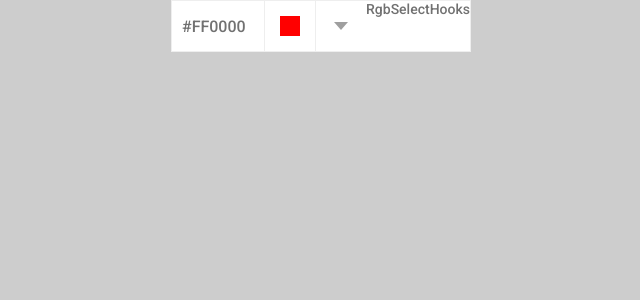
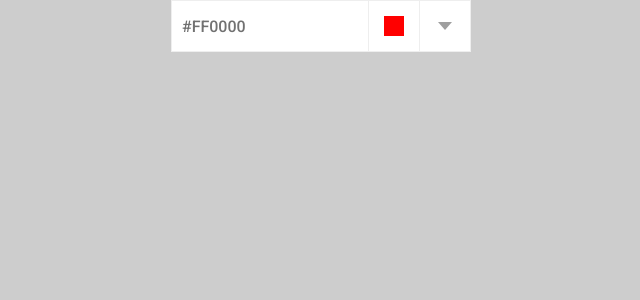
Before and after one commit to EDhalms/Color-Picker, a React (Create React App) app: page / in a window 1280 px wide. Shown: the top 300 px of the page, without its empty margins (319-959 px from the left). Built offline with nearby package versions, Linux system fonts and the light colour scheme.

Commit message:
HexSelectHooks component

```diff
--- a/src/components/color-picker/ColorPicker.js
+++ b/src/components/color-picker/ColorPicker.js
@@ -1,5 +1,4 @@
 import React from 'react';
-import HexSelect from './hex-select/HexSelect';
 import HexSelectHooks from './hex-select/HexSelectHooks';
 import RgbSelect from './rgb-select/RgbSelect';
 import './colorPicker.css';
@@ -37,13 +36,12 @@ class ColorPiker extends React.Component {
             />
           </div>
           <div className="hex-section">
-            <HexSelect
-              colors={this.props.colors}
-              currentColor={this.state.color}
-              onChange={this.onColorChange}
+            <HexSelectHooks
+                colors={this.props.colors}
+                currentColor={this.state.color}
+                onChange={this.onColorChange}
             />
           </div>
-          <HexSelectHooks />
         </div>
       </div>
     )
--- a/src/components/color-picker/hex-select/HexSelectHooks.js
+++ b/src/components/color-picker/hex-select/HexSelectHooks.js
@@ -1,9 +1,47 @@
-import React from 'react';
+import React, { useState } from 'react';
 import './hexSelect.css';
 
-function RgbSelectHooks () {
+function RgbSelectHooks (props) {
+    const [isOpen, setIsOpen] = useState(false);
+
+    const clickHandle = (color) => {
+        props.onChange(color);
+    };
+
+    const onOpen = () => {
+        setIsOpen(true);
+        document.addEventListener('click', onClose);
+    };
+
+    const onClose = () => {
+        setIsOpen(false);
+        document.removeEventListener('click', onClose);
+    };
+
     return(
-        <div>RgbSelectHooks</div>
+        <div className="colors">
+            <div className="color-handler" onClick={onOpen}>
+                <div className="color-handler__icon" />
+            </div>
+            {isOpen ? (
+                <div className="colors-dropdown">
+                    <ul className="colors-list">
+                        {props.colors.map((color, index) => {
+                            return (
+                                <li className={`colors-list__item ${color.code === props.currentColor ? 'colors-list__item_selected' : ''}`}
+                                    key={index}
+                                    onClick={() => clickHandle(color.code)}
+                                >
+                                    <div className="colors-list__item-name">{color.label}</div>
+                                    <div className="colors-list__item-marker"
+                                         style={{backgroundColor: color.code}}>&nbsp;</div>
+                                </li>
+                            )
+                        })}
+                    </ul>
+                </div>
+            ) : null}
+        </div>
     );
 }
 
```
